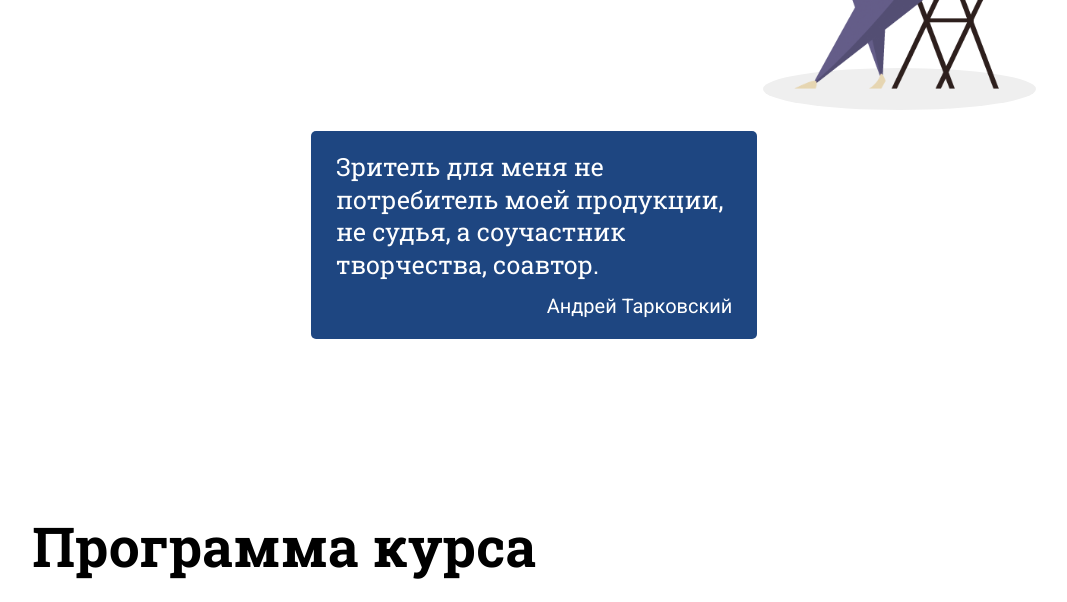
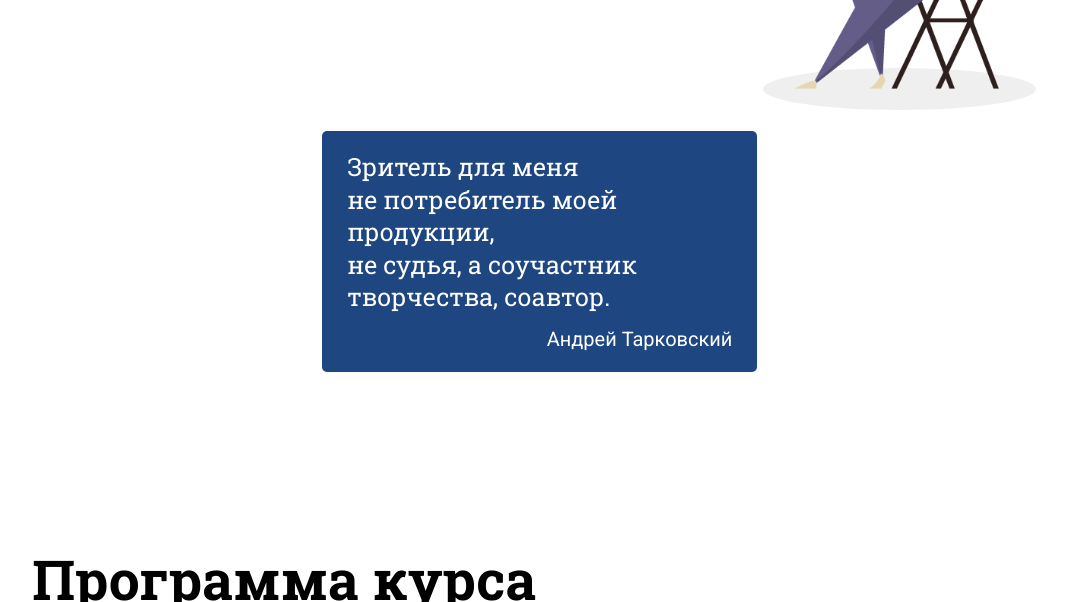
Before and after one commit to dimon1ion/WEBSITE-LAYOUT-GROUP-PROJECT-DOM, a plain HTML site: page index.html in a window 1280 px wide. Shown: the part 498-1100 px from the top of the page, without its empty margins (68-1135 px from the left). Drawn offline with Linux system fonts and the light colour scheme.

Commit message:
fix(header, quote): :bug: Change quote and fix media in header

```diff
--- a/index.html
+++ b/index.html
@@ -44,7 +44,9 @@
         <article class="quote">
             <div class="quote__text">
                 <div class="quote__text__paragraph">
-                    Зритель для меня не потребитель моей продукции, не судья, а соучастник творчества, соавтор.
+                    <div>Зритель для меня</div>
+                    <div>не потребитель моей продукции,</div>
+                    <div>не судья, а соучастник творчества, соавтор.</div>
                 </div>
                 <div class="quote__text__author">
                     Андрей Тарковский
--- a/styles/index/header.css
+++ b/styles/index/header.css
@@ -1,16 +1,20 @@
 .header__image {
-    margin-top: 20px;
+  margin-top: 36px;
   width: 52px;
-    margin-bottom: 100px;
+  margin-bottom: 45px;
 }
 
 @media screen and (min-width: 578px) {
   .header__image {
+    margin-top: 22px;
     width: 64px;
+    margin-bottom: 56px;
   }
 }
 @media screen and (min-width: 992px) {
   .header__image {
+    margin-top: 20px;
     width: 112px;
+    margin-bottom: 100px;
   }
 }
--- a/styles/index/quote.css
+++ b/styles/index/quote.css
@@ -1,7 +1,7 @@
 .quote{
     border-radius: 5px;
     background-color: #1E4681;
-    width: 65%;
+    width: 75%;
     margin-bottom: 75px;
 }
 
@@ -28,8 +28,8 @@
 @media screen and (min-width: 578px) {
     .quote{
         border-radius: 3px;
-        width: 40%;
-        margin: 0 35% 100px 25%;
+        width: 39%;
+        margin: 0 35% 100px 26%;
     }
 
     .quote__text{
@@ -48,8 +48,8 @@
 @media screen and (min-width: 992px) {
     .quote{
         border-radius: 5px;
-        width: 40%;
-        margin: 0 35% 170px 25%;
+        width: 39%;
+        margin: 0 35% 170px 26%;
     }
 
     .quote__text{
```
Lines whose indentation alone changed are shown as unchanged.
